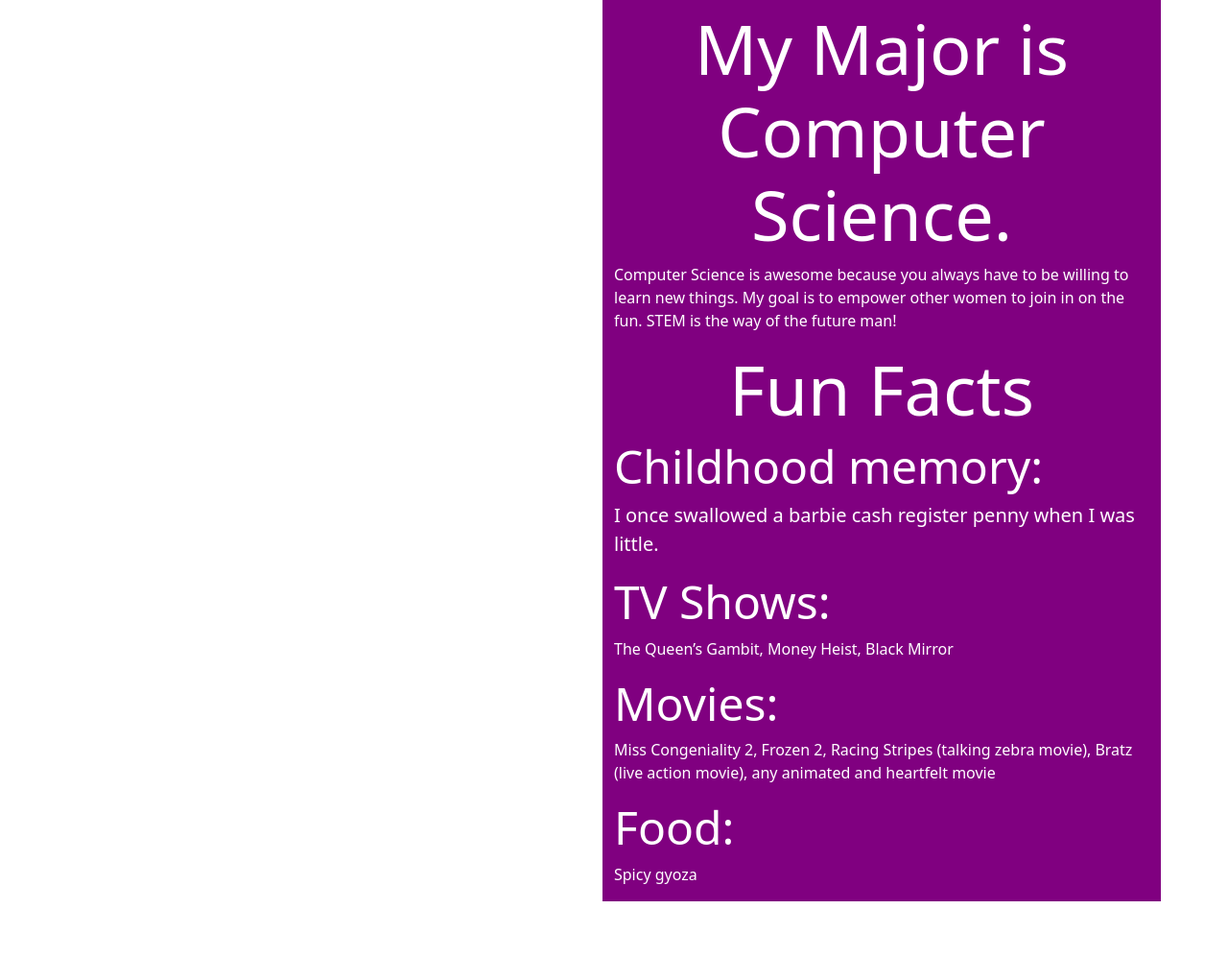
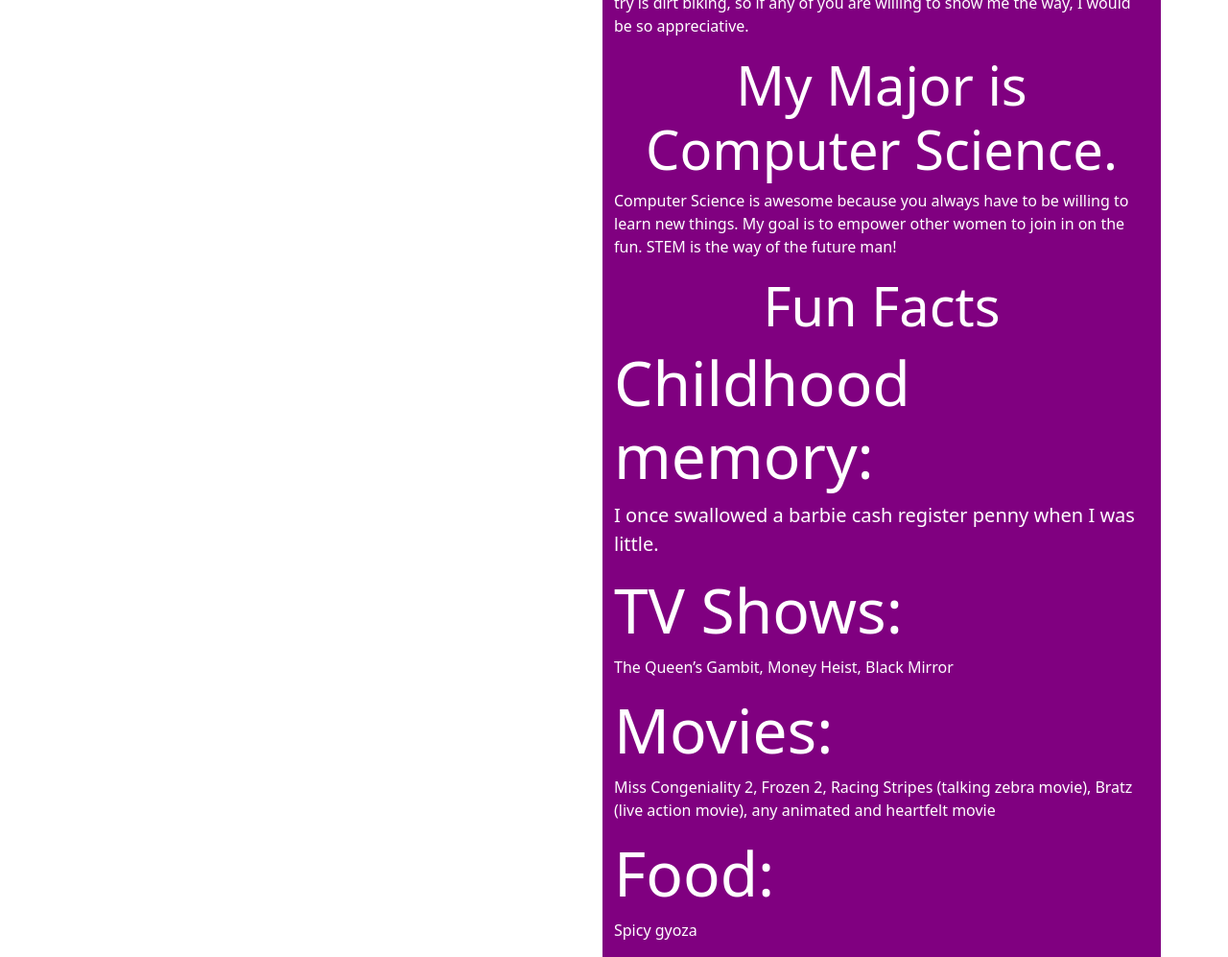
Before and after one commit to avrodzz/avrodzz.github.io, a plain HTML site: page index.html in a window 1280 px wide. Shown: the part 473-1470 px from the top of the page at 96% size. Before the commit the page ends 1412 px from the top, so only its background shows below. Drawn offline with nearby package versions, Linux system fonts and the light colour scheme.

Commit message:
Work in progress

```diff
--- a/index.html
+++ b/index.html
@@ -48,7 +48,7 @@
 
           </div>
           <div class="col" style="background-color: purple;color: white;">
-            <h1 class="text-center">Hi, I am Alexis!</h1>
+            <h1 class="display-1 text-center">Hi, I am Alexis!</h1>
 
 
             <!-- <p>I love snowboarding, playing with my dog, and rock climbing!</p>    -->
@@ -56,22 +56,22 @@
 
             <p>Snowboarding and martial arts have brought me an immense amount of joy lately. I am pretty new to both of them, but I am so excited to progress. Every time I am on the mountain, I feel free and refreshed. There is just something so addicting about seeing snow. I do not know what it is. Since I am a computer science major, I sit for way too long, so it is nice to have activities that push my body to be more flexible and powerful. I totally recommend either of them. Something I would love to try is dirt biking, so if any of you are willing to show me the way, I would be so appreciative. </p>
 
-            <h1 class="display-2 text-center">My Major is Computer Science.</h1>
+            <h1 class="display-4 text-center">My Major is Computer Science.</h1>
 
             <p>Computer Science is awesome because you always have to be willing to learn new things. My goal is to empower other women to join in on the fun. STEM is the way of the future man!
             </p>
 
-            <h1 class="display-2 text-center">Fun Facts</h1>
-            <h1 class="display-5">Childhood memory:</h1>
+            <h1 class="display-4 text-center">Fun Facts</h1>
+            <h1 class="display-3">Childhood memory:</h1>
             <blockquote class="blockquote">I once swallowed a barbie cash register penny when I was little.</blockquote>
 
-            <h1 class="display-5">TV Shows:</h1>
+            <h1 class="display-3">TV Shows:</h1>
             <p>The Queen’s Gambit, Money Heist, Black Mirror</p>
 
-            <h1 class="display-5">Movies:</h1>
+            <h1 class="display-3">Movies:</h1>
             <p>Miss Congeniality 2, Frozen 2, Racing Stripes (talking zebra movie), Bratz (live action movie), any animated and heartfelt movie</p>
 
-            <h1 class="display-5">Food:</h1>
+            <h1 class="display-3">Food:</h1>
             <p>Spicy gyoza</p>
 
             </p>
```
